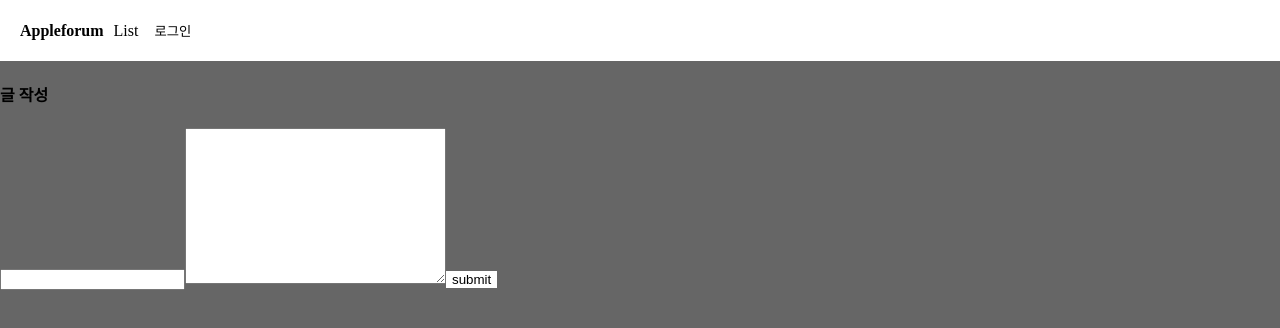
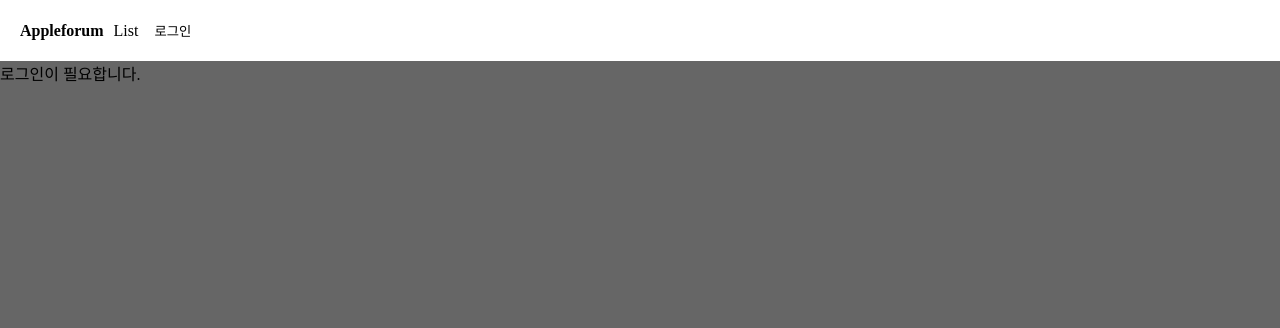
Before and after one commit to crowwan/next-practice, a Next.js app: page /write in a window 1280 px wide. Shown: the top 328 px of the page. Built offline with nearby package versions, Linux system fonts and the light colour scheme; no server answers.

Commit message:
feat: 로그인 되지 않은 상태에서 write페이지 접근 시 로그인이 필요합니다가 보이도록 변경

```diff
--- a/app/write/page.tsx
+++ b/app/write/page.tsx
@@ -1,6 +1,11 @@
+import { getServerSession } from "next-auth";
 import React from "react";
 
-function Write() {
+async function Write() {
+  const session = await getServerSession();
+  if (!session || !session.user) {
+    return <div>로그인이 필요합니다.</div>;
+  }
   return (
     <div>
       <h4>글 작성</h4>
```
